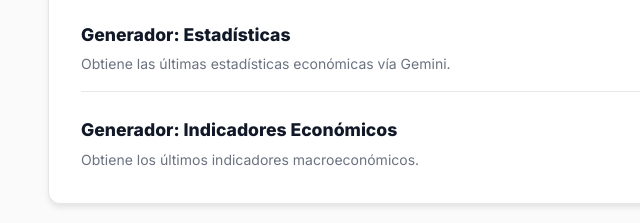
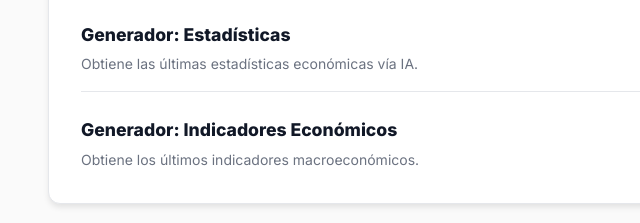
Before and after one commit to angelop47/scrapers-uy, a website: page public/panel.html in a window 1280 px wide. Shown: the part 572-795 px from the top of the page, 192-832 px from the left. Drawn offline with Linux system fonts and the light colour scheme.

Commit message:
docs: replace Gemini references with generic LLM

```diff
--- a/public/panel.html
+++ b/public/panel.html
@@ -201,7 +201,7 @@
                   color: #6b7280;
                 "
               >
-                Obtiene las últimas estadísticas económicas vía Gemini.
+                Obtiene las últimas estadísticas económicas vía IA.
               </p>
             </div>
             <button
```
Also changed, not shown: README.md.
